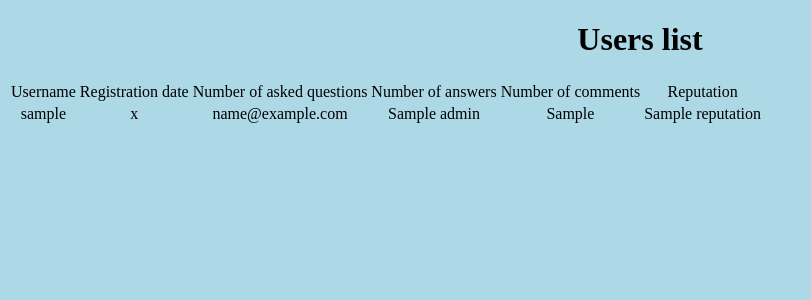
After one commit to KZwolski/Ask-Mate, a Flask app: template templates/users.html in a window 1280 px wide. The commit adds this page. Shown: the top 300 px of the page, without its empty margins (0-811 px from the left). Run offline with Flask 2, Linux system fonts and the light colour scheme; the template is opened without the code that fills it: most values are stand-ins (such as "Sample title", 1, 10 or a date in 2020).

Commit message:
user-list

```diff
--- a/requirements.txt
+++ b/requirements.txt
@@ -0,0 +1,4 @@
+flask~=2.1.2
+python-dotenv
+psycopg2-binary
+Werkzeug~=2.1.2
--- a/server.py
+++ b/server.py
@@ -105,9 +105,17 @@ def delete_answer(answer_id):
 
     return redirect("/list")
 
+
 @app.route("/bonus-questions")
 def main():
     return render_template('bonus_questions.html', questions=SAMPLE_QUESTIONS)
+
+
+@app.route("/users")
+def users_list():
+    users_details = data_manager.get_users_details()
+    return render_template("users.html", users_details=users_details)
+
 
 if __name__ == '__main__':
     app.run(host='0.0.0.0',
--- a/templates/index.html
+++ b/templates/index.html
@@ -18,6 +18,7 @@
 <h1>Ask Mate</h1>
 <a href="/list">Go to the list of questions</a><br><br>
 <a href="/add-question">Ask a question</a><br><br>
+<a href="/users">Users list</a><br><br>
 
 <form action="/search" method="GET">
         <br><br>Search for question:<br>
--- /dev/null
+++ b/templates/users.html
@@ -0,0 +1,42 @@
+<!DOCTYPE html>
+<html lang="en">
+<head>
+    <meta charset="UTF-8">
+    <title>Ask mate</title>
+     <style>
+        body {
+            background-color: lightblue;
+            text-align: center;
+            }
+	</style>
+</head>
+<body>
+    <h1>Users list</h1>
+
+    <table>
+            <thead>
+                <tr>
+                    <td>Username</td>
+                    <td>Registration date</td>
+                    <td>Number of asked questions</td>
+                    <td>Number of answers</td>
+                    <td>Number of comments</td>
+                    <td>Reputation</td>
+                </tr>
+            </thead>
+            <tbody>
+                {% for r in users_details %}
+                    <tr>
+                        <td>{{ r['username'] }}</td>
+                        <td>{{ r['password'] }}</td>
+                        <td>{{ r['email'] }}</td>
+                        <td>{{ r['admin'] }}</td>
+                        <td>{{ r['registration_data'] }}</td>
+                        <td>{{ r['reputation'] }}</td>
+                    </tr>
+                {% endfor %}
+            </tbody>
+    </table>
+
+</body>
+</html>
```
Also changed, not shown: data_manager.py (+9 -0 lines), connection.py (line endings or trailing spaces), 1 other file.
